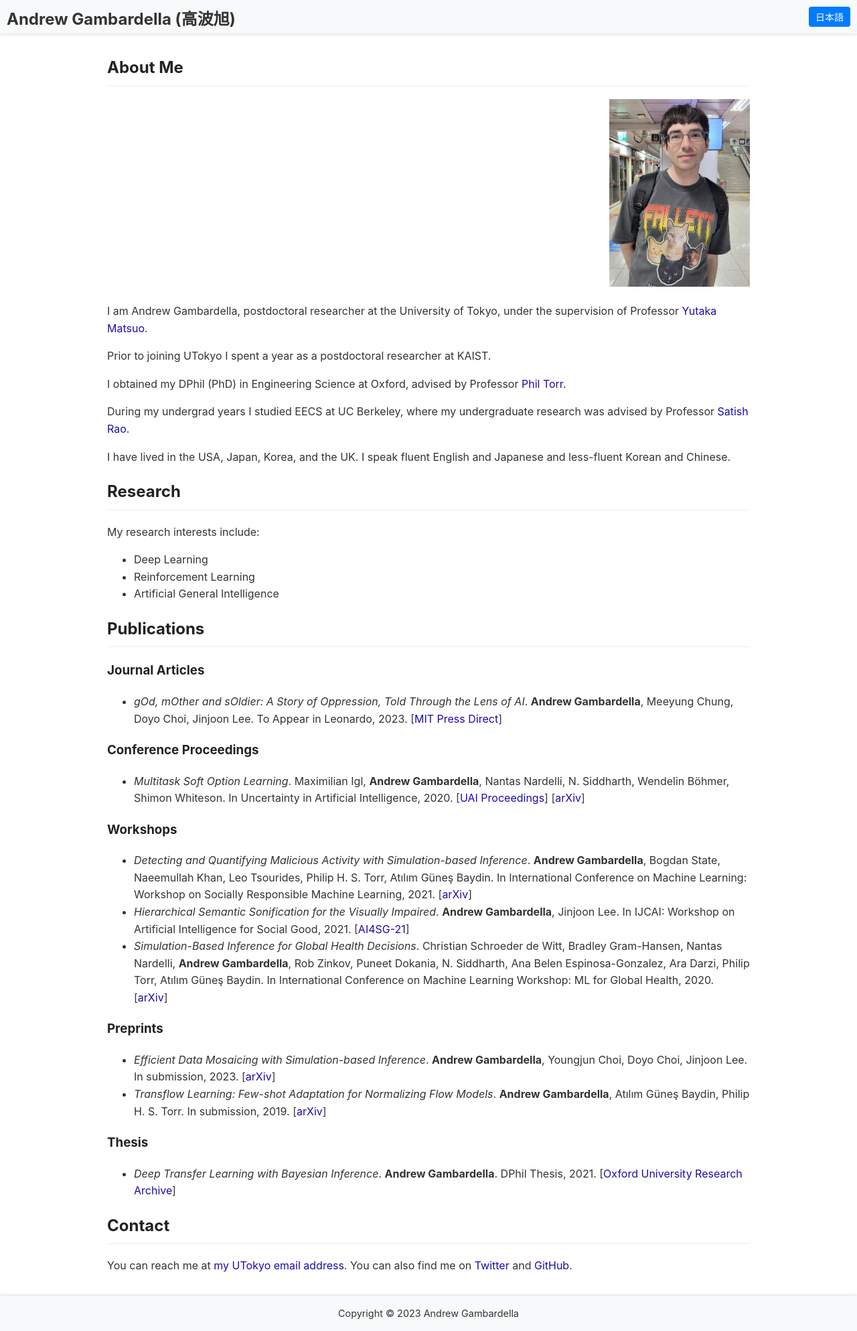
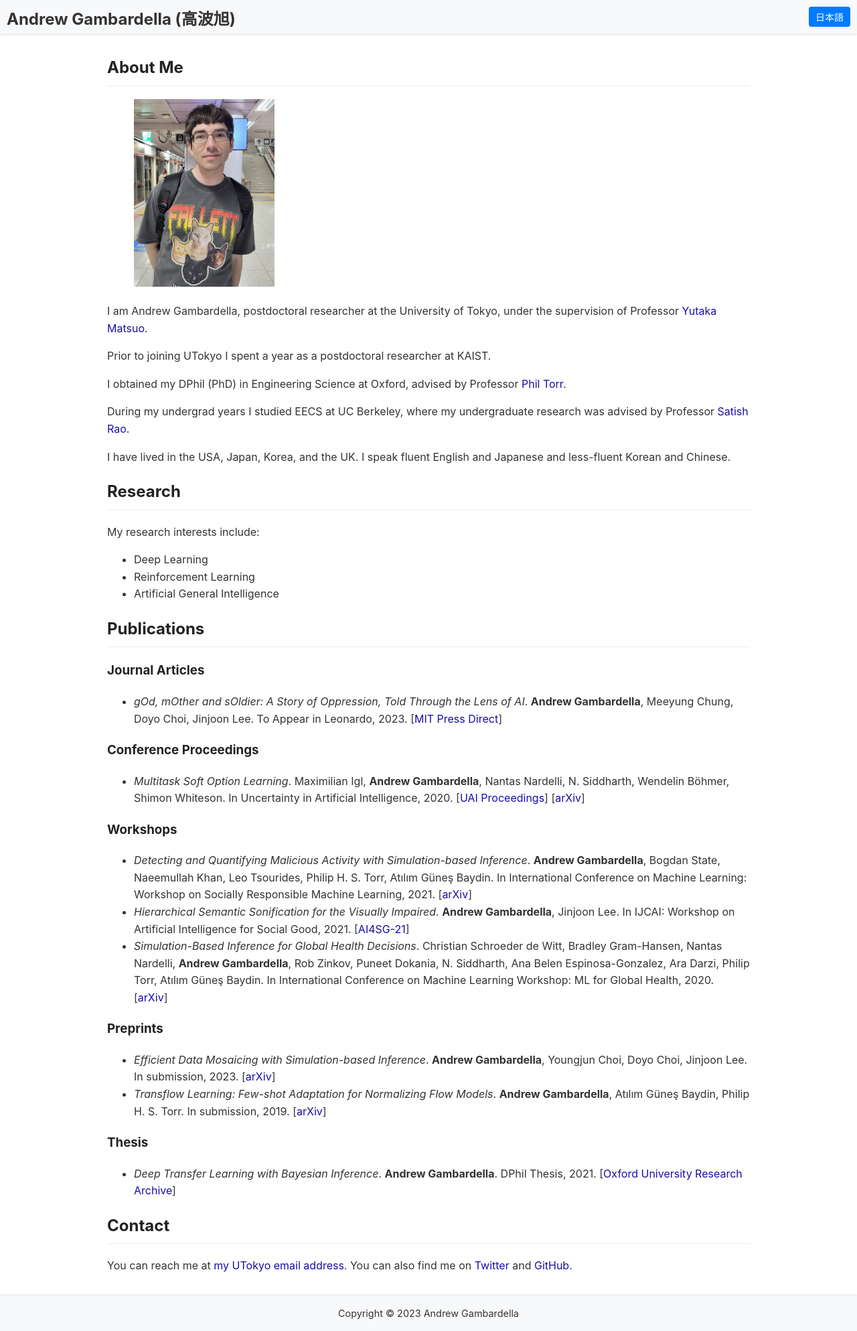
Before and after one commit to atgambardella/atgambardella.github.io, a Jekyll site: the page built from index.md, in a window 1280 px wide. Shown: the whole page at 67% size. Built offline with Jekyll 4.4.1, drawn with Linux system fonts in a browser that asks for light colours; a script that is not in the unit is left out.

Commit message:
try adding picture

```diff
--- a/_layouts/default.html
+++ b/_layouts/default.html
@@ -24,10 +24,8 @@
       <h2>About Me</h2>
     {% endif %}
     <div class="about-me-wrapper">
-      <div class="about-me-content">
-        <div class="text-content">
-          {{ page.about-me | markdownify }}
-        </div>
+      <div class="text-content">
+        {{ page.about-me | markdownify }}
       </div>
       <div class="profile-image">
         <img src="/assets/images/profile_picture.jpg" alt="Profile Picture" width="210" height="280">
--- a/assets/css/style.css
+++ b/assets/css/style.css
@@ -116,12 +116,7 @@ footer p {
 
 .about-me-wrapper {
   display: flex;
-  flex-wrap: wrap;
-}
-
-.about-me-content {
-  flex: 1;
-  min-width: 50%;
+  align-items: flex-start;
 }
 
 .text-content {
```
